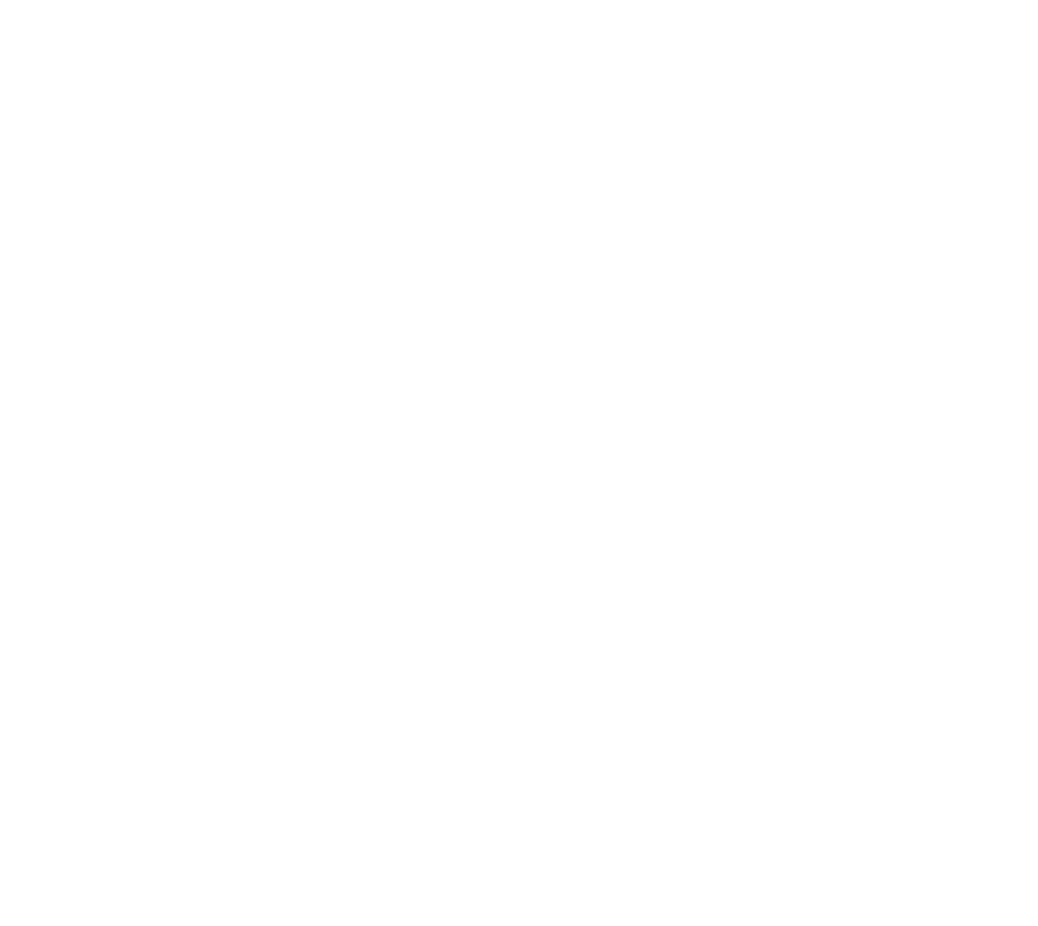
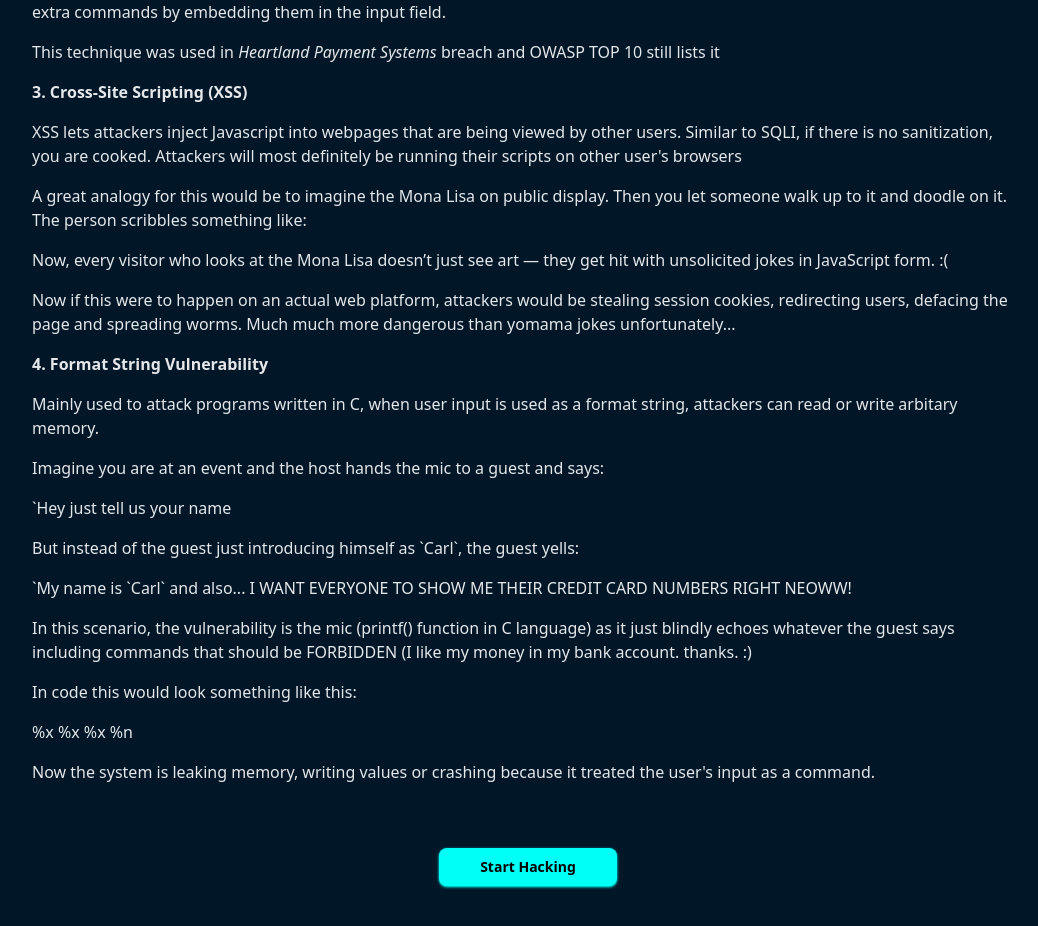
Before and after one commit to Carlswoon/doNotTrustThis, a React (Vite) app: page /learn/inside-the-mind-of-a-hacker in a window 1280 px wide. Shown: the part 1569-2495 px from the top of the page, without its empty margins (112-1150 px from the left). Before the commit the page ends 1089 px from the top, so only its background shows below. Built offline with nearby package versions, Linux system fonts and the light colour scheme.

Commit message:
finished the inside the mind of a hacker page

```diff
--- a/src/pages/learn/InsideTheMindOfAHacker.jsx
+++ b/src/pages/learn/InsideTheMindOfAHacker.jsx
@@ -1,5 +1,6 @@
 import { useState } from "react";
 import TextDisplayV1 from "../../components/TextDisplayV1.jsx";
+import { Link } from "react-router-dom";
 
 const hackerProfiles = [
   {
@@ -66,7 +67,7 @@
         <TextDisplayV1
           title="What makes someone want to break into a system?"
           textBlocks={[
-            "No two hackers are the same. One hacker might be hacking because they are being paid to do so, while the other is like damn life is so boring lets make someone's life miserable.",
+            "No two hackers are the same. One hacker might be hacking because they are being paid to do so, while the other is like, damn life is so boring lets make someone's life miserable. (ง •_•)ง",
           ]}
           titleColor="text-glitch-pink"
         />
@@ -76,7 +77,7 @@
           {hackerProfiles.map((hacker, idx) => (
             <button
               key={idx}
-              className="w-20 h-20 md:w-24 md:h-24 rounded-full bg-glitch-purple hover:bg-glitch-pink transition duration-300 transform hover:-translate-y-2 flex items-center justify-center border-2 border-white shadow-md overflow-hidden"
+              className="w-20 h-20 md:w-24 md:h-24 rounded-full bg-glitch-purple hover:bg-glitch-pink transition duration-300 transform hover:-translate-y-2 flex items-center justify-center border-2 border-white shadow-md overflow-hidden hover:border-glitch-pink hover:border-4"
               onClick={() => setSelected(hacker)}
             >
               <img
@@ -125,10 +126,45 @@
       <TextDisplayV1
           title="The Hacker's toolbox: Common Exploits"
           textBlocks={[
-            "CrossScripting",
+            "In this section, we will be covering only four of the techniques that hackers use to exploit vulnerabilities. They are the following:",
+            "<b>1. Buffer Overflow</b>",
+            "The core idea behind this technique is to write more data than the storage space allocated so that the hacker can inject malicious code into the program's memory.",
+            "This works because imagine the following scenario: You have 21 litres of juice. You need to fill a 10L glass with that juice. As you keep pouring, the juice will overflow and spill out, damaging the surrounding area. Similarly in buffer overflow, buffers are like the glass where they are fixed-size memory areas. if a program doesn't check your input size, you can overwrite return addresses, crash the program, or even run your own code.",
+            "This technique was used in early <i>WannaCry</i> ransomware",
+            "<b>2. SQL Injection</b>",
+            "Whenever an application interacts with a database, specifically SQL databases, it is vulnerable to SQL injection, especially if the application does not properly sanitize user inputs.",
+            "Think of SQLI as like a waiter who takes your written order and then goes to the kitchen for the chef to prepare your meal. If the chef is not careful and literally prepares what you wrote, the waiter will end up serving you something completely different.",
+            "For example if you wrote:",
+            "1 medium rare steak; DROP TABLE menu",
+            "The chef will prepare the steak and then delete the entire menu.",
+            "In code, the waiter is the input field and the chef is the sanitization process. Essentially, SQLI injection is tricking the system to run extra commands by embedding them in the input field.",
+            "This technique was used in <i>Heartland Payment Systems</i> breach and OWASP TOP 10 still lists it",
+            "<b>3. Cross-Site Scripting (XSS)</b>",
+            "XSS lets attackers inject Javascript into webpages that are being viewed by other users. Similar to SQLI, if there is no sanitization, you are cooked. Attackers will most definitely be running their scripts on other user's browsers",
+            "A great analogy for this would be to imagine the Mona Lisa on public display. Then you let someone walk up to it and doodle on it. The person scribbles something like:",
+            "<script>alert('yo mama')</script>",
+            "Now, every visitor who looks at the Mona Lisa doesn’t just see art — they get hit with unsolicited jokes in JavaScript form. :(",
+            "Now if this were to happen on an actual web platform, attackers would be stealing session cookies, redirecting users, defacing the page and spreading worms. Much much more dangerous than yomama jokes unfortunately...",
+            "<b>4. Format String Vulnerability</b>",
+            "Mainly used to attack programs written in C, when user input is used as a format string, attackers can read or write arbitary memory.",
+            "Imagine you are at an event and the host hands the mic to a guest and says:",
+            "`Hey just tell us your name",
+            "But instead of the guest just introducing himself as `Carl`, the guest yells:",
+            "`My name is `Carl` and also... I WANT EVERYONE TO SHOW ME THEIR CREDIT CARD NUMBERS RIGHT NEOWW!",
+            "In this scenario, the vulnerability is the mic (printf() function in C language) as it just blindly echoes whatever the guest says including commands that should be FORBIDDEN (I like my money in my bank account. thanks. :)",
+            "In code this would look something like this:",
+            "%x %x %x %n",
+            "Now the system is leaking memory, writing values or crashing because it treated the user's input as a command."
           ]}
           titleColor="text-glitch-pink"
         />
+        <div className="flex justify-center">
+          <Link to="/hacks">
+            <button className="inline-flex items-center px-10 py-2 text-sm font-semibold text-black bg-neon-cyan border border-transparent rounded-lg shadow shadow-neon-cyan transition-all duration-200 hover:border-white hover:shadow-[0_0_20px_var(--tw-shadow-color)] hover:scale-105">
+              Start Hacking
+            </button>
+          </Link>
+        </div>
     </div>
   );
 }
```
